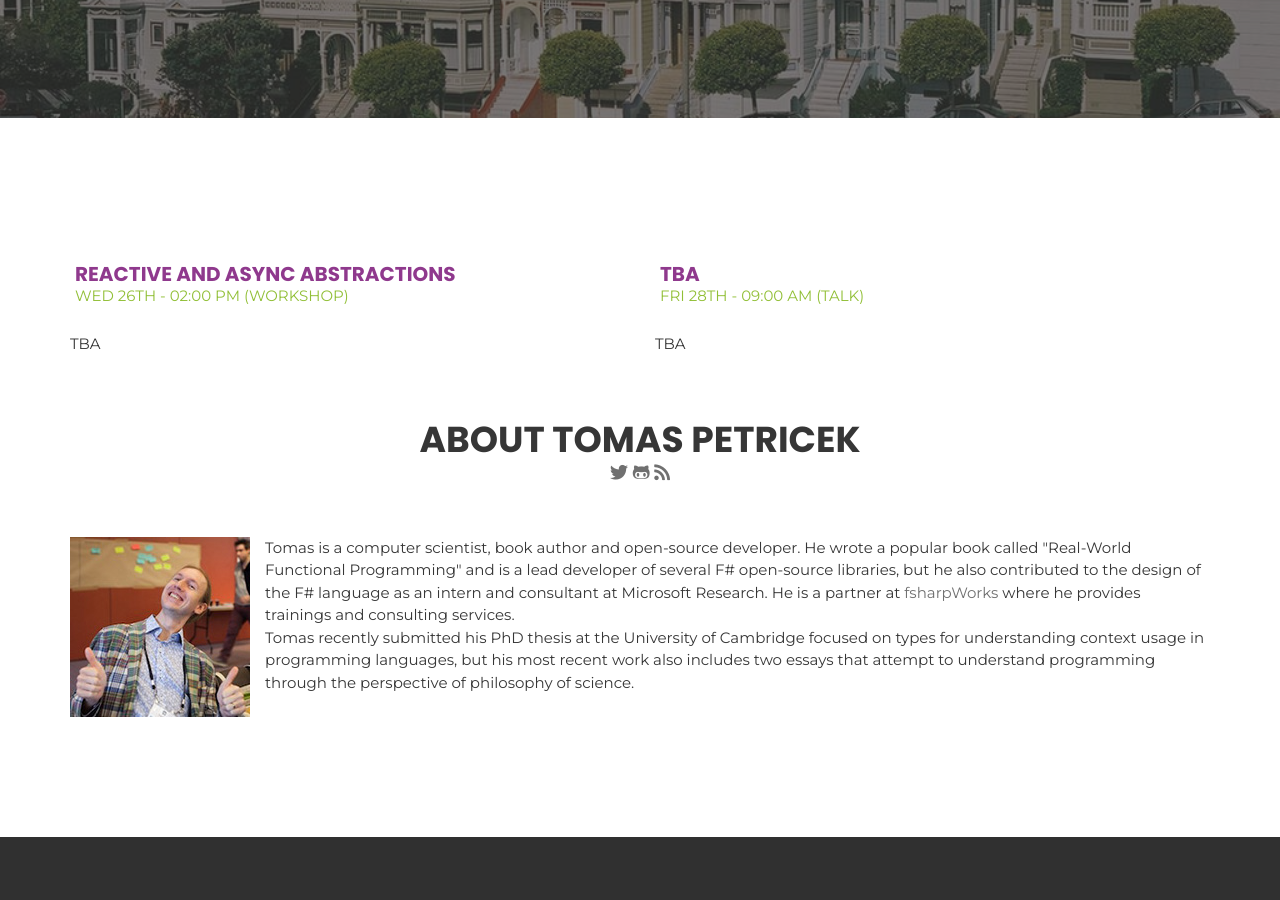
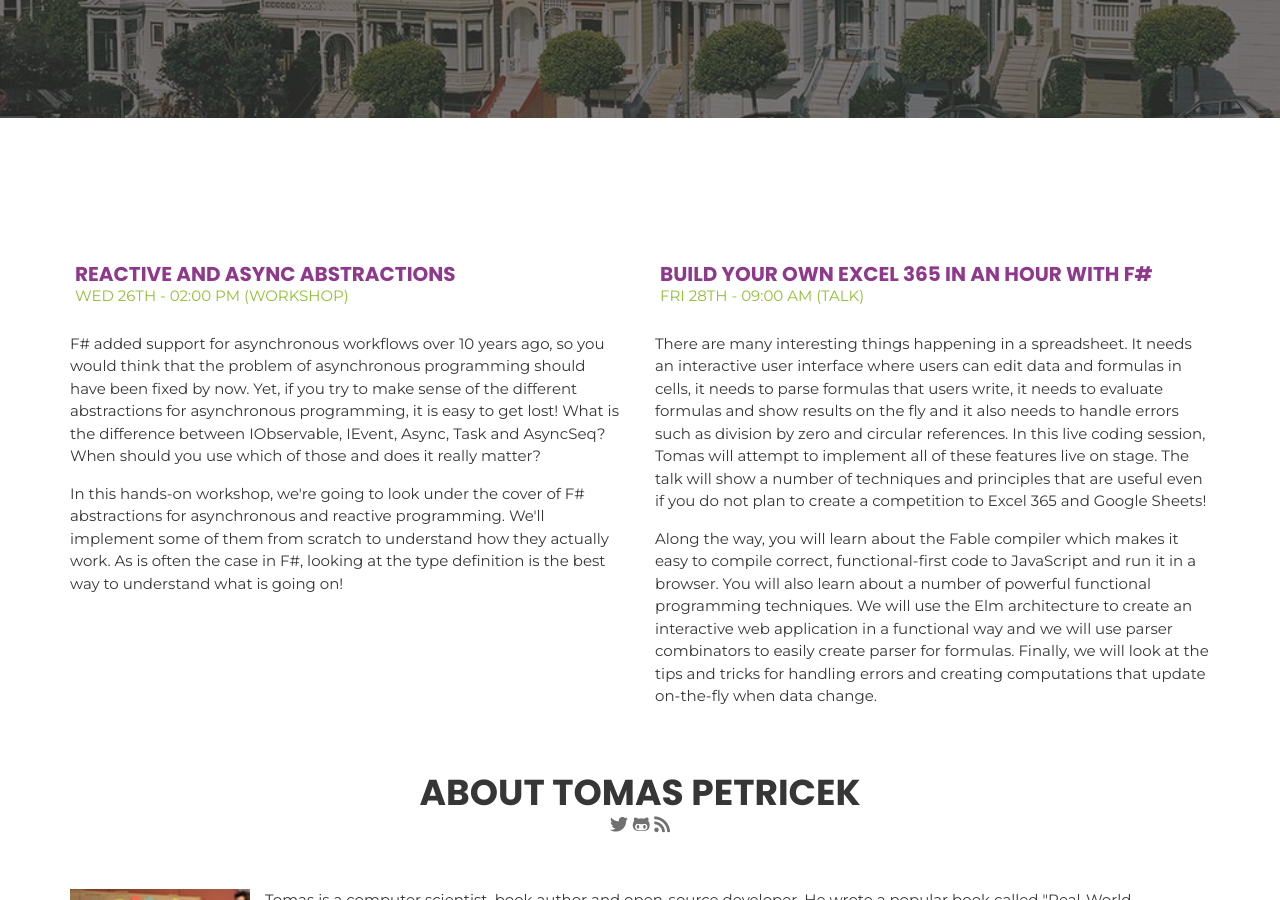
Before and after one commit to open-fsharp/open-fsharp.github.io, a Jekyll site: the page built from speakers/tomas-petricek.md, in a window 1280 px wide and 900 px high, scrolled down 194 px. Built offline with Jekyll 4.4.1, drawn with Linux system fonts in a browser that asks for light colours; nearby versions of some CDN libraries; comment, search, counter and statistics services are not loaded.

Commit message:
add speakers info tomas petricek

```diff
--- a/speakers/tomas-petricek.md
+++ b/speakers/tomas-petricek.md
@@ -13,7 +13,10 @@
             </div>
             <div>
                 <p>
-                    TBA
+                    F# added support for asynchronous workflows over 10 years ago, so you would think that the problem of asynchronous programming should have been fixed by now. Yet, if you try to make sense of the different abstractions for asynchronous programming, it is easy to get lost! What is the difference between IObservable, IEvent, Async, Task and AsyncSeq? When should you use which of those and does it really matter?
+                </p>
+                <p>
+                    In this hands-on workshop, we're going to look under the cover of F# abstractions for asynchronous and reactive programming. We'll implement some of them from scratch to understand how they actually work. As is often the case in F#, looking at the type definition is the best way to understand what is going on!
                 </p>
             </div>
         </div>
@@ -21,13 +24,15 @@
     <div class="col-md-6">
         <div class="speaker-talk">
             <div class="section-head">
-                <!--<h2 class="header-title">Build your own Excel 365 in an hour with F#</h2>-->
-                <h2 class="header-title">TBA</h2>
-                    <p class="header-desc">Fri 28th - 09:00 AM (Talk)</p>
+                <h2 class="header-title">Build your own Excel 365 in an hour with F#</h2>
+                <p class="header-desc">Fri 28th - 09:00 AM (Talk)</p>
             </div>
             <div>
-                <p> TBA
-                    <!--There are many interesting things happening in a spreadsheet. It needs an interactive user interface where users can edit data and formulas in cells, it needs to parse formulas that users write, it needs to evaluate formulas and show results on the fly and it also needs to handle errors such as division by zero and circular references. In this live coding session, Tomas will attempt to implement all of these features live on stage!-->
+                <p>
+                    There are many interesting things happening in a spreadsheet. It needs an interactive user interface where users can edit data and formulas in cells, it needs to parse formulas that users write, it needs to evaluate formulas and show results on the fly and it also needs to handle errors such as division by zero and circular references. In this live coding session, Tomas will attempt to implement all of these features live on stage. The talk will show a number of techniques and principles that are useful even if you do not plan to create a competition to Excel 365 and Google Sheets!
+                </p>
+                <p>
+                    Along the way, you will learn about the Fable compiler which makes it easy to compile correct, functional-first code to JavaScript and run it in a browser. You will also learn about a number of powerful functional programming techniques. We will use the Elm architecture to create an interactive web application in a functional way and we will use parser combinators to easily create parser for formulas. Finally, we will look at the tips and tricks for handling errors and creating computations that update on-the-fly when data change.
                 </p>
             </div>
         </div>
```
